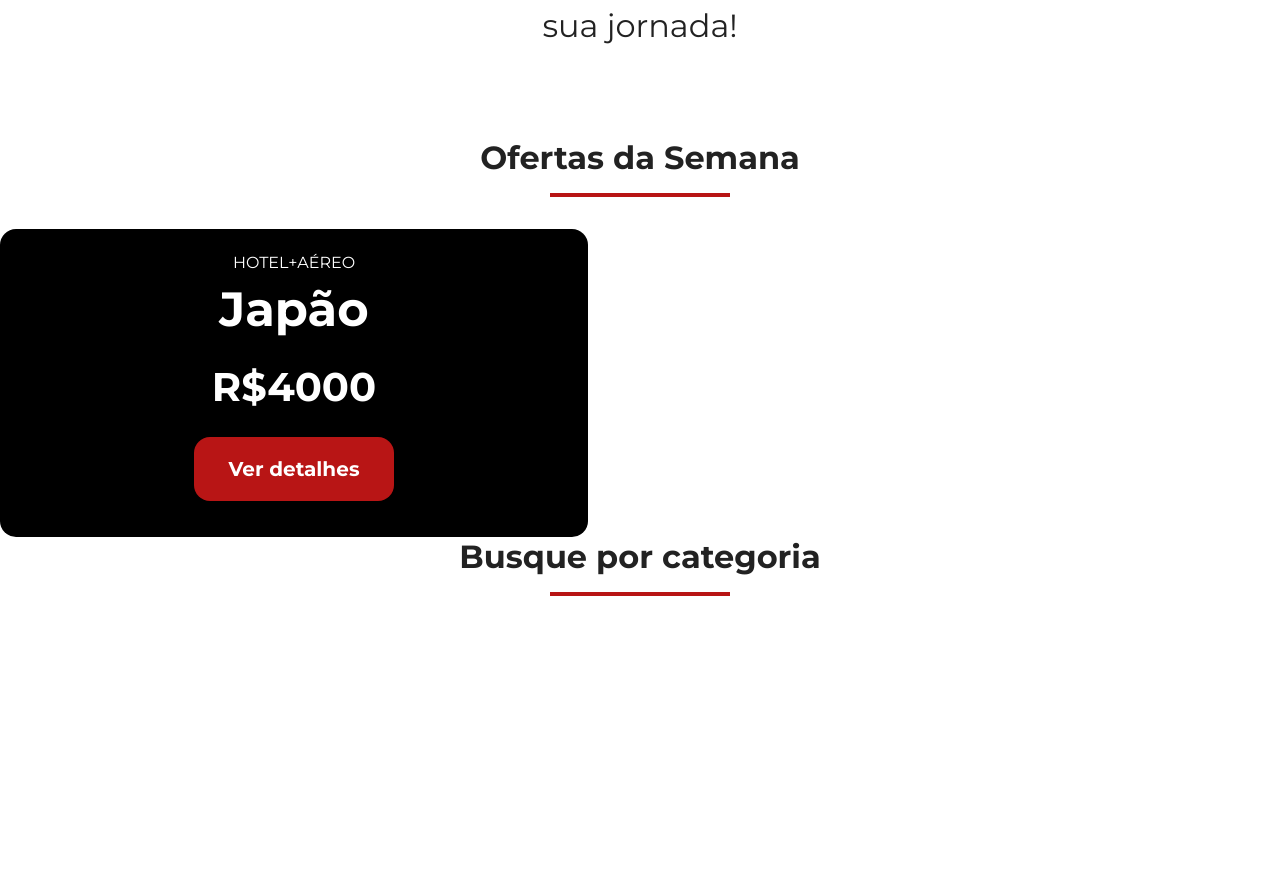
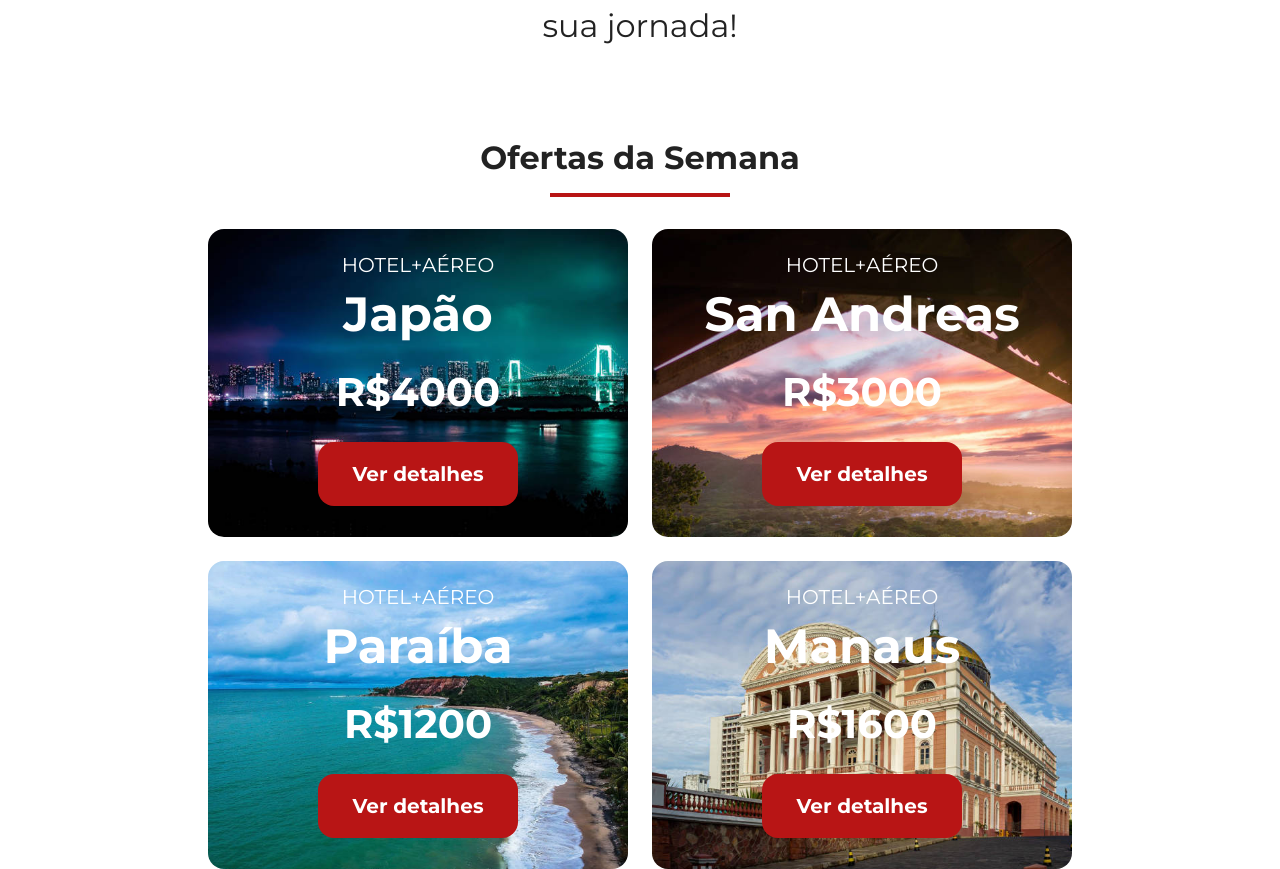
Before and after one commit to RyanFurtado44/jornada-viagens, a PHP site: page / in a window 1280 px wide. Shown: the part 990-1859 px from the top of the page. Before the commit the page ends 1586 px from the top, so only its background shows below. Run offline with PHP 8.4, Linux system fonts and the light colour scheme.

Commit message:
Finaliza sessao de ofertas

```diff
--- a/css/offers.css
+++ b/css/offers.css
@@ -1,3 +1,10 @@
+.offers-cards {
+  display: flex;
+  flex-direction: column;
+  align-items: center;
+  gap: 24px;
+}
+
 .card {
   color: var(--text-secondary-color);
   background-color: black;
@@ -17,6 +24,11 @@
   margin-bottom: 24px;
 }
 
+.card header p {
+  font-size: 20px;
+  font-weight: var(--text-weight);
+}
+
 .card header h3 {
   font-size: 40px;
   font-weight: var(--titles-weight);
@@ -29,11 +41,38 @@
   display: inline-block;
 }
 
+.card.japao {
+  background: url(../img/bg-card-japao.jpg) no-repeat;
+  background-size: cover;
+}
+
+.card.san-andreas {
+  background: url(../img/bg-card-san-andreas.jpg) no-repeat;
+  background-size: cover;
+}
+
+.card.paraiba {
+  background: url(../img/bg-card-paraiba.jpg) no-repeat;
+  background-size: cover;
+}
+
+.card.manaus {
+  background: url(../img/bg-card-manaus.jpg) no-repeat;
+  background-size: cover;
+}
+
+@media screen and (min-width: 768px) {
+  .offers-cards {
+    flex-direction: row;
+    flex-wrap: wrap;
+    justify-content: center;
+  }
+}
+
 @media screen and (min-width: 1024px) {
   .card {
-    width: 588px;
+    width: 420px;
     height: 308px;
-  }
   }
 
   .card header h3 {
@@ -43,3 +82,18 @@
   .card header span {
     font-size: 40px;
   }
+}
+
+@media screen and (min-width: 1440px) {
+  .card {
+    width: 588px
+  }
+}
+
+
+@media screen and (min-width: 1920px) {
+  .offers-cards {
+    width: 1250px;
+    margin: 0 auto;
+  }
+}
--- a/index.html
+++ b/index.html
@@ -61,13 +61,37 @@
         <hr />
       </div>
       <div class="offers-cards">
-        <article class="card">
+        <article class="card japao">
           <header>
             <p>HOTEL+AÉREO</p>
-            <h3>
-              Japão <br />
-             <span>R$4000</span>
-            </h3>
+            <h3>Japão <br /><span>R$4000</span></h3>
+          </header>
+          <footer>
+            <a href="#" class="button">Ver detalhes</a>
+          </footer>
+        </article>
+        <article class="card san-andreas">
+          <header>
+            <p>HOTEL+AÉREO</p>
+            <h3>San Andreas <br /><span>R$3000</span></h3>
+          </header>
+          <footer>
+            <a href="#" class="button">Ver detalhes</a>
+          </footer>
+        </article>
+        <article class="card paraiba">
+          <header>
+            <p>HOTEL+AÉREO</p>
+            <h3>Paraíba <br /><span>R$1200</span></h3>
+          </header>
+          <footer>
+            <a href="#" class="button">Ver detalhes</a>
+          </footer>
+        </article>
+        <article class="card manaus">
+          <header>
+            <p>HOTEL+AÉREO</p>
+            <h3>Manaus <br /><span>R$1600</span></h3>
           </header>
           <footer>
             <a href="#" class="button">Ver detalhes</a>
@@ -75,11 +99,14 @@
         </article>
       </div>
     </section>
+    <!--
+    </section><br>
     <section class="categories">
       <div class="section-title">
-        <h2>Busque por categoria</h2>
+        <h2>Busque por categorias</h2>
         <hr />
       </div>
     </section>
+    -->
   </body>
 </html>
```
Also changed, not shown: img/bg-card-japao.jpg (added), img/bg-card-manaus.jpg (added), img/bg-card-paraiba.jpg (added), img/bg-card-san-andreas.jpg (added). Lines whose indentation alone changed are shown as unchanged.
